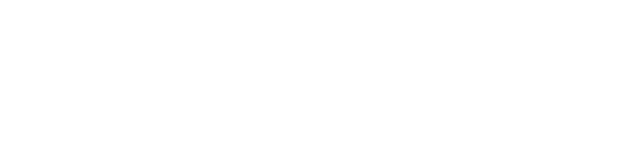
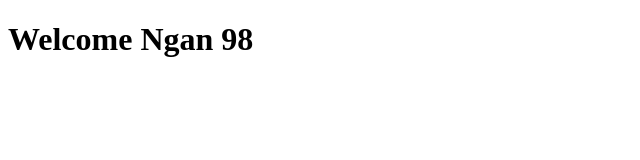
Before and after one commit to ngannguyen95/MD1-Test, a plain HTML site: page index.html in a window 1280 px wide. Shown: the whole page, without its empty margins (0-640 px from the left). Drawn offline with Linux system fonts and the light colour scheme.

Commit message:
second commit

```diff
--- a/index.html
+++ b/index.html
@@ -5,6 +5,6 @@
     <title>Title</title>
 </head>
 <body>
-
+<h1>Welcome Ngan 98</h1>
 </body>
 </html>
```
